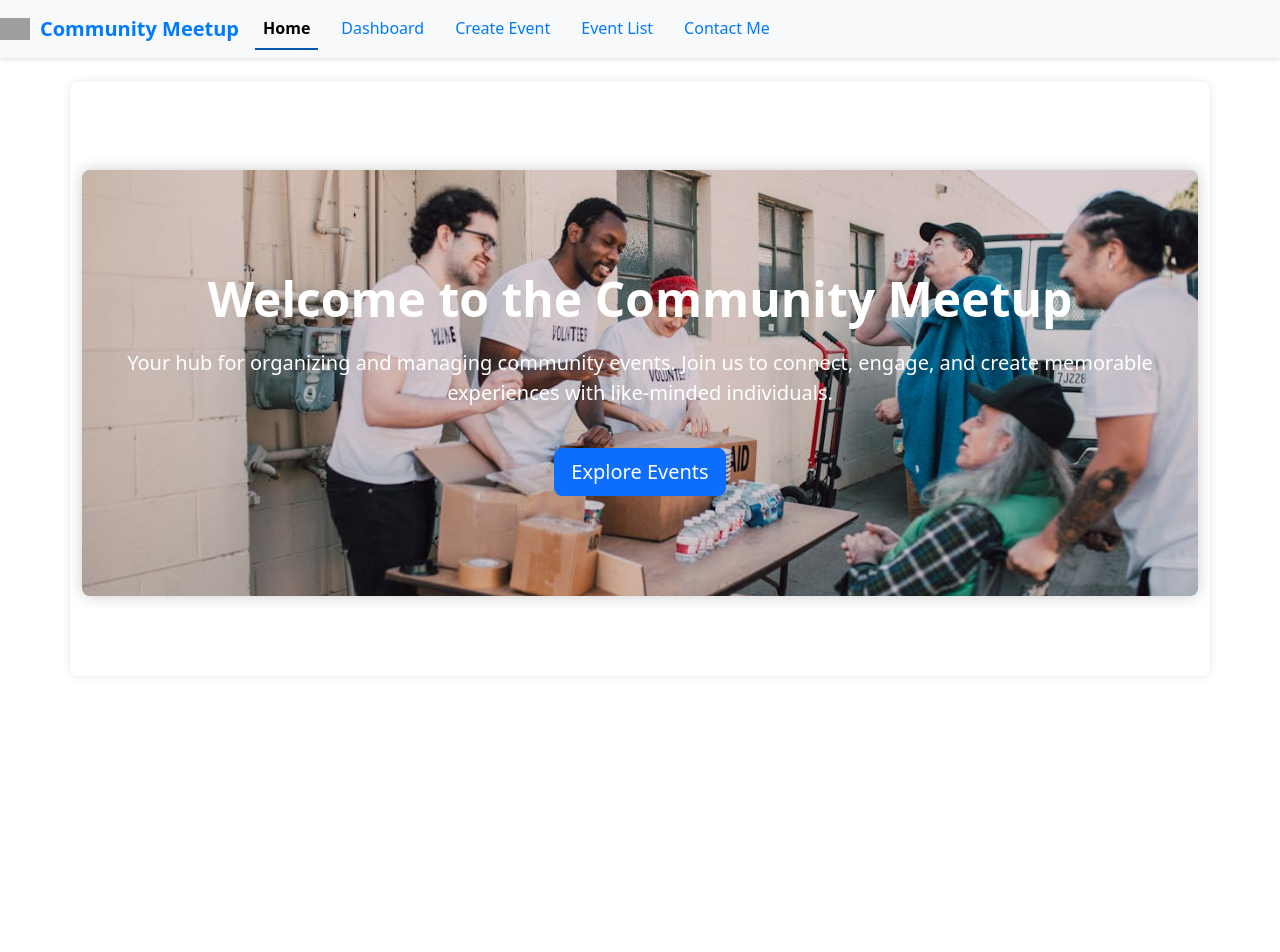
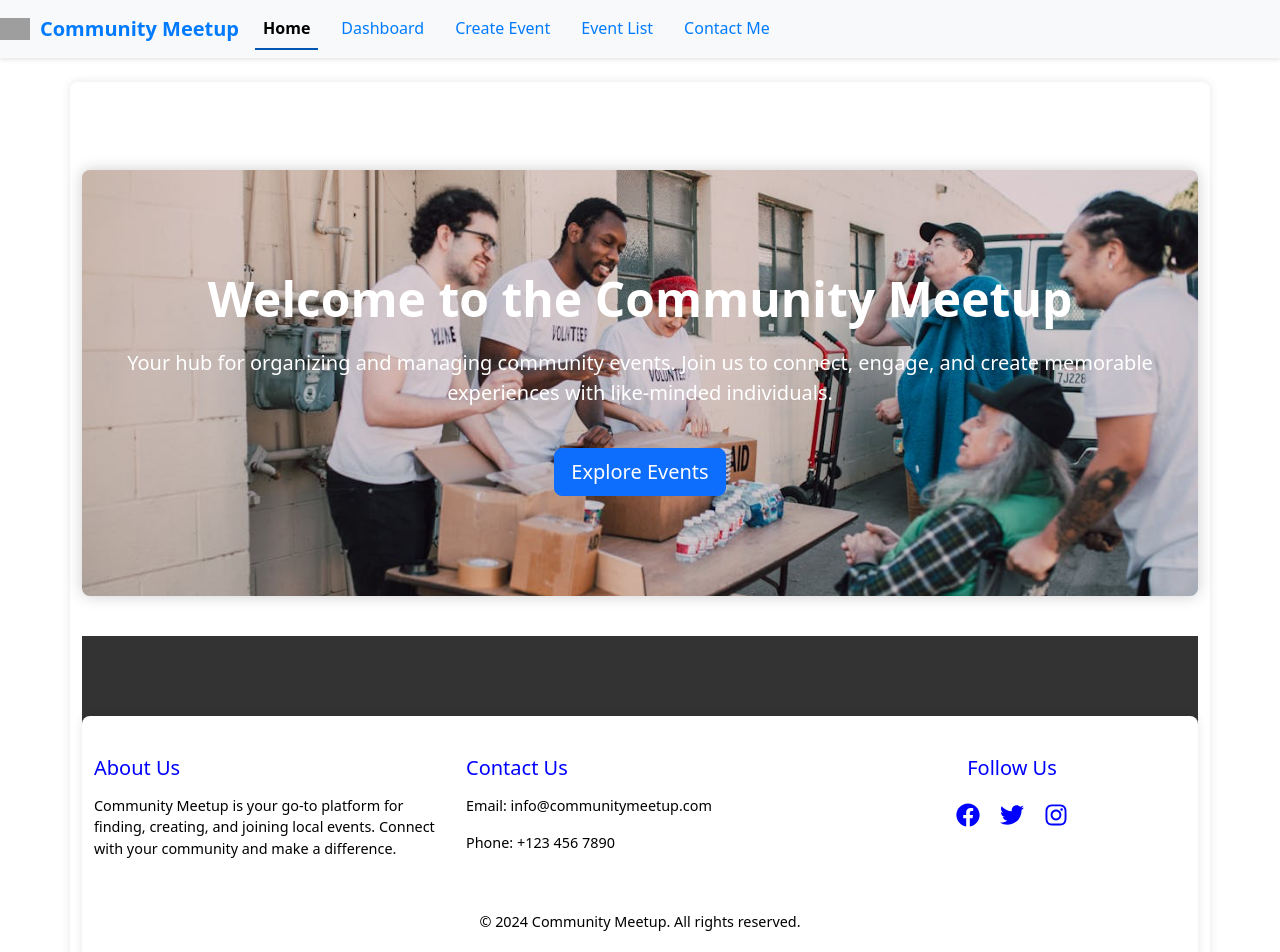
Before and after one commit to Collokioko/community-meetup, a React (Create React App) app in the folder community-meetup-app/: page / in a window 1280 px wide. Shown: the top 952 px of the page. Before the commit the page ends 800 px from the top, so only its background shows below. Built offline with nearby package versions, Linux system fonts and the light colour scheme; grey boxes are pictures that could not be loaded.

Commit message:
modified my homepage

```diff
--- a/community-meetup-app/package.json
+++ b/community-meetup-app/package.json
@@ -16,6 +16,7 @@
     "react-bootstrap": "^2.10.4",
     "react-chartjs-2": "^5.2.0",
     "react-dom": "^18.3.1",
+    "react-icons": "^5.3.0",
     "react-router-dom": "^6.25.1",
     "react-scripts": "5.0.1",
     "web-vitals": "^2.1.4"
--- a/community-meetup-app/src/components/Home.js
+++ b/community-meetup-app/src/components/Home.js
@@ -1,9 +1,11 @@
 import React from 'react';
 import { Container, Row, Col, Button } from 'react-bootstrap';
-import './styles.css'; // Import your custom styles
+import { FaFacebook, FaTwitter, FaInstagram } from 'react-icons/fa';
+import './styles.css';
 
 const Home = () => {
     return (
+        <>
             <Container className="home-container mt-5 text-center">
                 <Row>
                     <Col>
@@ -17,6 +19,42 @@ const Home = () => {
                     </Col>
                 </Row>
             </Container>
+
+            <footer className="footer">
+                <Container>
+                    <Row>
+                        <Col md={4} className="footer-section">
+                            <h5>About Us</h5>
+                            <p>Community Meetup is your go-to platform for finding, creating, and joining local events. Connect with your community and make a difference.</p>
+                        </Col>
+                        <Col md={4} className="footer-section">
+                            <h5>Contact Us</h5>
+                            <p>Email: info@communitymeetup.com</p>
+                            <p>Phone: +123 456 7890</p>
+                        </Col>
+                        <Col md={4} className="footer-section text-center">
+                            <h5>Follow Us</h5>
+                            <div className="social-icons">
+                                <a href="https://facebook.com" target="_blank" rel="noopener noreferrer">
+                                    <FaFacebook />
+                                </a>
+                                <a href="https://twitter.com" target="_blank" rel="noopener noreferrer">
+                                    <FaTwitter />
+                                </a>
+                                <a href="https://instagram.com" target="_blank" rel="noopener noreferrer">
+                                    <FaInstagram />
+                                </a>
+                            </div>
+                        </Col>
+                    </Row>
+                    <Row>
+                        <Col className="text-center mt-3">
+                            <p>© 2024 Community Meetup. All rights reserved.</p>
+                        </Col>
+                    </Row>
+                </Container>
+            </footer>
+        </>
     );
 };
 
--- a/community-meetup-app/src/components/styles.css
+++ b/community-meetup-app/src/components/styles.css
@@ -211,34 +211,41 @@ li button:hover {
     font-weight: 300;
 }
 
-.btn-primary {
-    background-color: #007bff;
-    border: none;
-    padding: 15px 30px;
-    font-size: 1.2rem;
-    transition: background-color 0.3s ease;
-}
-
-.btn-primary:hover {
-    background-color: #0056b3;
-}
-
 /* Footer Styles */
 .footer {
     background-color: #333;
     color: #fff;
-    padding: 20px;
-    text-align: center;
+    padding: 40px 0;
     margin-top: 40px;
 }
 
-.footer a {
-    color: #007bff;
-    text-decoration: none;
-    margin: 0 10px;
+.footer-section {
+    margin-bottom: 20px;
 }
 
-.footer a:hover {
-    color: #0056b3;
-    text-decoration: underline;
+.footer h5 {
+    color: blue;
+    margin-bottom: 15px;
 }
+
+.footer p {
+    color: black;
+    font-size: 0.9rem;
+}
+
+.social-icons a {
+    color: blue;
+    margin: 0 10px;
+    font-size: 1.5rem;
+    transition: color 0.3s ease;
+}
+
+.social-icons a:hover {
+    color: #007bff;
+}
+
+.footer .text-center p {
+    margin: 0;
+    color: black;
+    font-size: 0.9rem;
+}
```
Also changed, not shown: 1 other file (tests, documents, lock files or other folders). Lines whose indentation alone changed are shown as unchanged.
